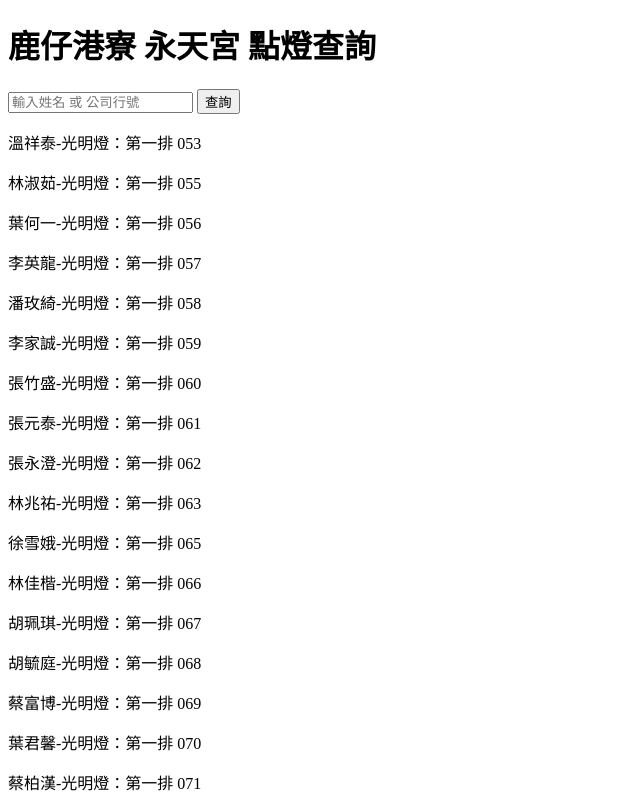
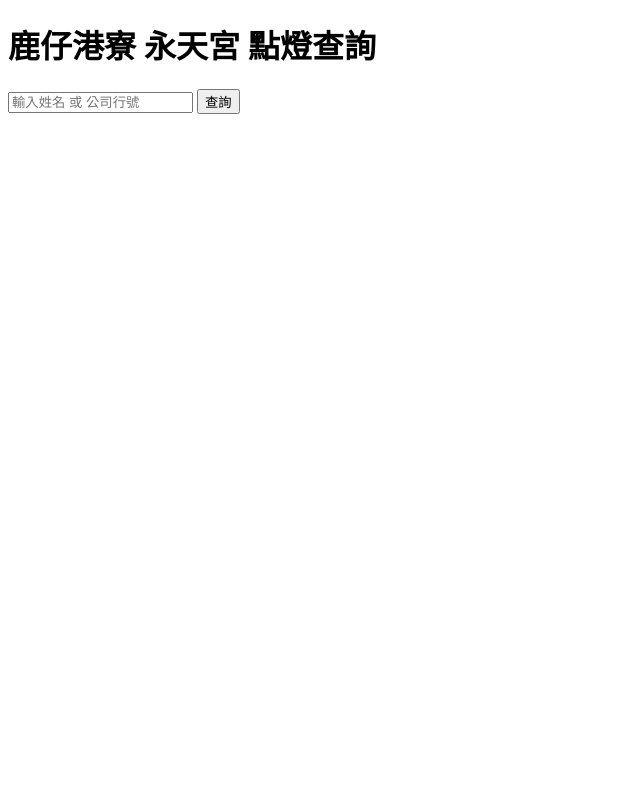
Before and after one commit to peter3067/Yongtian, a plain HTML site: page index.html in a window 1280 px wide. Both pictures are taken after a click on the button "查詢". Shown: the top 800 px of the page, without its empty margins (0-640 px from the left). Drawn offline with Linux system fonts and the light colour scheme.

Commit message:
Update index.html
更改為兩個字源相同才能搜尋

```diff
--- a/index.html
+++ b/index.html
@@ -871,6 +871,13 @@
             var content = document.getElementById('content');
             var paragraphs = content.getElementsByClassName('searchable');
 
+            if (input.length < 2) {
+                for (var i = 0; i < paragraphs.length; i++) {
+                    paragraphs[i].style.display = 'none';
+                }
+                return;
+            }
+
             for (var i = 0; i < paragraphs.length; i++) {
                 var text = paragraphs[i].innerText.toLowerCase();
                 if (text.includes(input)) {
```
